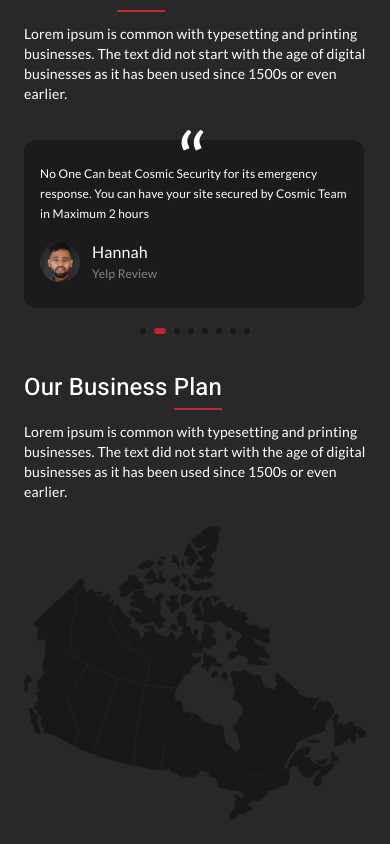
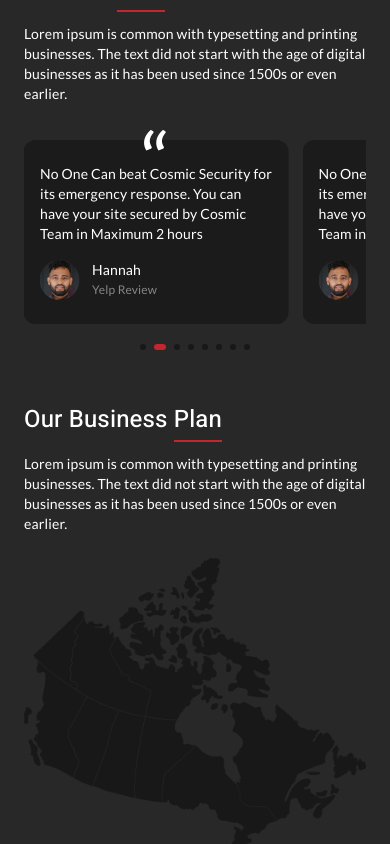
Before and after one commit to gautamxyzstudio/Cosmic-security, a Next.js app: page /about in a window 390 px wide. Shown: the part 1120-1964 px from the top of the page. Built offline with nearby package versions, Linux system fonts and the light colour scheme; what tailwind-clip-path would draw is missing.

Commit message:
feat: enhance About and Home components; improve layout, responsiveness, and code consistency

```diff
--- a/src/appComponents/about/AboutBusinessPlanSection.tsx
+++ b/src/appComponents/about/AboutBusinessPlanSection.tsx
@@ -7,7 +7,7 @@
 
 const AboutBusinessPlanSection = () => {
   return (
-    <section className="md:mt-8 mt-6  lg:mt-10 xl:mt-[100px]  mx-6  xl:mx-20">
+    <section className="mt-10 md:mt-14 lg:mt-16 xl:mt-[100px]  mx-6  xl:mx-20">
       <UnderlinedHeading
         customClasses=" xl:text-center"
         tagType={IHeadingTags.h2}
--- a/src/appComponents/about/AboutMidSection.tsx
+++ b/src/appComponents/about/AboutMidSection.tsx
@@ -1,11 +1,9 @@
-import Image from 'next/image';
-import React from 'react';
-import { images } from '../../../public/exporter';
-import Description, {
-  IDescriptionTypes,
-} from '@/components/textTypes/Description';
-import { IHeadingTags } from '@/components/textTypes/Heading';
-import UnderlinedHeading from '@/components/underlinedHeading/UnderlinedHeading';
+import Image from "next/image";
+import React from "react";
+import { images } from "../../../public/exporter";
+import Description from "@/components/textTypes/Description";
+import { IHeadingTags } from "@/components/textTypes/Heading";
+import UnderlinedHeading from "@/components/underlinedHeading/UnderlinedHeading";
 
 const AboutMidSection = () => {
   return (
@@ -25,10 +23,7 @@
           />
         </div>
         <div className="w-full xl:w-[52%]">
-          <Description
-            type={IDescriptionTypes.dec24}
-            content="Established in 2012, Cosmic Security has evolved into a global security services provider, initially gaining prominence in India for securing major concerts and private parties. Recognizing the burgeoning demand for comprehensive security solutions, we expanded our operations to British Columbia, Canada, in 2018, solidifying our commitment to excellence. Specializing in security guard services, emergency security coverage, CCTV surveillance, loss prevention, access control, and concierge services, Cosmic Security is well-versed in managing diverse security needs. Our experienced team has successfully handled large-scale events, including 24/7 operations at musical festivals, securing store and mall premises, and providing outsourced security work for major companies. With a proven track record in venues such as stadiums, arenas, and parks across the Lower Mainland, our adaptability shines through in our ability to mobilize over 200 guards with just 24 hours' notice. Whether you require immediate emergency response or meticulous security planning, Cosmic Security is dedicated to delivering tailored solutions for your peace of mind. Your safety remains at the forefront of our commitment."
-          />
+          <Description content="Established in 2012, Cosmic Security has evolved into a global security services provider, initially gaining prominence in India for securing major concerts and private parties. Recognizing the burgeoning demand for comprehensive security solutions, we expanded our operations to British Columbia, Canada, in 2018, solidifying our commitment to excellence. Specializing in security guard services, emergency security coverage, CCTV surveillance, loss prevention, access control, and concierge services, Cosmic Security is well-versed in managing diverse security needs. Our experienced team has successfully handled large-scale events, including 24/7 operations at musical festivals, securing store and mall premises, and providing outsourced security work for major companies. With a proven track record in venues such as stadiums, arenas, and parks across the Lower Mainland, our adaptability shines through in our ability to mobilize over 200 guards with just 24 hours' notice. Whether you require immediate emergency response or meticulous security planning, Cosmic Security is dedicated to delivering tailored solutions for your peace of mind. Your safety remains at the forefront of our commitment." />
         </div>
       </div>
     </div>
--- a/src/appComponents/about/AboutTestimonialCard.tsx
+++ b/src/appComponents/about/AboutTestimonialCard.tsx
@@ -1,9 +1,9 @@
 import Description, {
   IDescriptionTypes,
-} from '@/components/textTypes/Description';
-import Image from 'next/image';
-import React from 'react';
-import { StaticImport } from 'next/dist/shared/lib/get-img-props';
+} from "@/components/textTypes/Description";
+import Image from "next/image";
+import React from "react";
+import { StaticImport } from "next/dist/shared/lib/get-img-props";
 
 type IAboutTestimonialCard = {
   userName: string;
@@ -21,12 +21,12 @@
   return (
     <div className="w-[90%] flex  cursor-grab flex-col items-center rounded-xl relative top-0 left-0 bg-[#1B1B1B] py-6 px-4">
       <p className="text-[80px]  absolute top-0 leading-[40px] ">“</p>
-      <Description type={IDescriptionTypes.dec16} content={userReview} />
+      <Description type={IDescriptionTypes.dec16_sec} content={userReview} />
       <div className="flex items-center w-full mt-4  gap-x-3 flex-row">
         <Image className="w-10 h-10 rounded-full" src={userImage} alt="user" />
         <div>
-          <h4 className="text-base text-white">{userName}</h4>
-          <p className="text-disabled text-text-12">{reviewFrom}</p>
+          <Description type={IDescriptionTypes.dec16_sec} content={userName} />
+          <p className="text-disabled text-text-12 md:text-sm">{reviewFrom}</p>
         </div>
       </div>
     </div>
--- a/src/appComponents/about/AboutTestimonialSection.tsx
+++ b/src/appComponents/about/AboutTestimonialSection.tsx
@@ -20,25 +20,33 @@
         content="Testimonials"
       />
       <Description
-        customClasses=" mt-3 xl:mt-4 xl:text-center"
+        customClasses=" mt-3 md:mt-4 xl:text-center"
         content="Lorem ipsum is common with typesetting and printing businesses. The text did not start with the age of digital businesses as it has been used since 1500s or even earlier. "
       />
       <Swiper
         modules={[Pagination, Autoplay]}
         loop={true}
         autoplay
-        slidesPerView={1}
+        slidesPerView={1.3}
         spaceBetween={20}
         pagination={{
           clickable: true,
         }}
         breakpoints={{
           768: {
+            slidesPerView: 2.3,
+            spaceBetween: 30,
+          },
+          1024: {
+            slidesPerView: 3.3,
+            spaceBetween: 30,
+          },
+          1280: {
             slidesPerView: 4,
             spaceBetween: 30,
           },
         }}
-        className="mySwiper-pagination mt-6 xl:mt-14"
+        className="mySwiper-pagination mt-6 md:mt-8 lg:mt-10 xl:mt-14"
       >
         {testimonialData.map((testimonial, index) => (
           <SwiperSlide className="w-min pt-3 " key={index}>
--- a/src/appComponents/about/AboutTopView.tsx
+++ b/src/appComponents/about/AboutTopView.tsx
@@ -25,8 +25,8 @@
             customClasses="mt-6"
             content="Cosmic Security, your dedicated ally, offers round-the-clock protection. As your trusted security partner, we prioritize your safety and well-being. "
           />
-          <div className="absolute lg:hidden xl:inline-block bottom-0 left-0">
-            {/* for mobile phone */}
+          <div className="absolute lg:hidden xl:inline-block -bottom-0.5 left-0">
+            {/* for mobile pho  ne */}
             <svg
               className="inline-block md:hidden"
               xmlns="http://www.w3.org/2000/svg"
--- a/src/appComponents/home/HomeServices.tsx
+++ b/src/appComponents/home/HomeServices.tsx
@@ -1,40 +1,40 @@
-'use client';
-import Description from '@/components/textTypes/Description';
+"use client";
+import Description from "@/components/textTypes/Description";
 import Heading, {
   IHeadingTags,
   IHeadingTypes,
-} from '@/components/textTypes/Heading';
-import React, { useRef } from 'react';
-import HomeServiceCard from './HomeServiceCard';
-import { servicesCardData } from '@/utils/mockdata';
-import { useGSAP } from '@gsap/react';
-import { ScrollTrigger } from 'gsap/ScrollTrigger';
-import gsap from 'gsap';
-import UnderlinedHeading from '@/components/underlinedHeading/UnderlinedHeading';
-import Image from 'next/image';
-import Link from 'next/link';
-import { icons } from '../../../public/exporter';
-import { route } from '@/constants/route';
+} from "@/components/textTypes/Heading";
+import React, { useRef } from "react";
+import HomeServiceCard from "./HomeServiceCard";
+import { servicesCardData } from "@/utils/mockdata";
+import { useGSAP } from "@gsap/react";
+import { ScrollTrigger } from "gsap/ScrollTrigger";
+import gsap from "gsap";
+import UnderlinedHeading from "@/components/underlinedHeading/UnderlinedHeading";
+import Image from "next/image";
+import Link from "next/link";
+import { icons } from "../../../public/exporter";
+import { route } from "@/constants/route";
 
 const HomeServices = () => {
   const divRef = useRef<HTMLDivElement | null>(null);
   const sectionRef = useRef<HTMLDivElement | null>(null);
   gsap.registerPlugin(ScrollTrigger);
   useGSAP(() => {
-    const targets: gsap.TweenTarget[] = gsap.utils.toArray('.serviceCard');
+    const targets: gsap.TweenTarget[] = gsap.utils.toArray(".serviceCard");
     targets.forEach((element, index) => {
       if (index % 2 === 0) {
-        gsap.set(element, { rotate: '-8deg' });
+        gsap.set(element, { rotate: "-8deg" });
       } else {
-        gsap.set(element, { rotate: '8deg' });
+        gsap.set(element, { rotate: "8deg" });
       }
     });
     gsap.from(divRef.current, {
       xPercent: 50,
       scrollTrigger: {
         trigger: sectionRef.current,
-        start: 'top 50%',
-        end: 'bottom 95%',
+        start: "top 50%",
+        end: "bottom 95%",
         scrub: 1,
       },
     });
@@ -44,18 +44,15 @@
         rotate: 0,
         scrollTrigger: {
           trigger: sectionRef.current,
-          start: 'top 40%',
-          end: 'bottom 95%',
+          start: "top 40%",
+          end: "bottom 95%",
           scrub: 1,
         },
       });
     });
   });
   return (
-    <section
-      ref={sectionRef}
-      className="px-6 xl:px-20 overflow-hidden relative"
-    >
+    <div ref={sectionRef} className="px-6 xl:px-20 overflow-hidden relative">
       <UnderlinedHeading
         tagType={IHeadingTags.h2}
         type={IHeadingTypes.heading56}
@@ -76,7 +73,7 @@
             cardImage={item.cardImage}
             title={item.title}
             description={item.description}
-            customClass={'serviceCard'}
+            customClass={"serviceCard"}
           />
         ))}
       </div>
@@ -93,7 +90,7 @@
               src={item.cardImage}
             />
             <div className="bg-serviceCarGradient flex flex-row items-end justify-between px-2 py-4  w-full absolute z-[1]  bottom-0 h-[56px]">
-              <Heading content={item.title} type={IHeadingTypes.heading24}  />
+              <Heading content={item.title} type={IHeadingTypes.heading24} />
               <Image
                 className="w-6 h-6"
                 alt="arrow Red"
@@ -103,7 +100,7 @@
           </Link>
         ))}
       </div>
-    </section>
+    </div>
   );
 };
 
```
